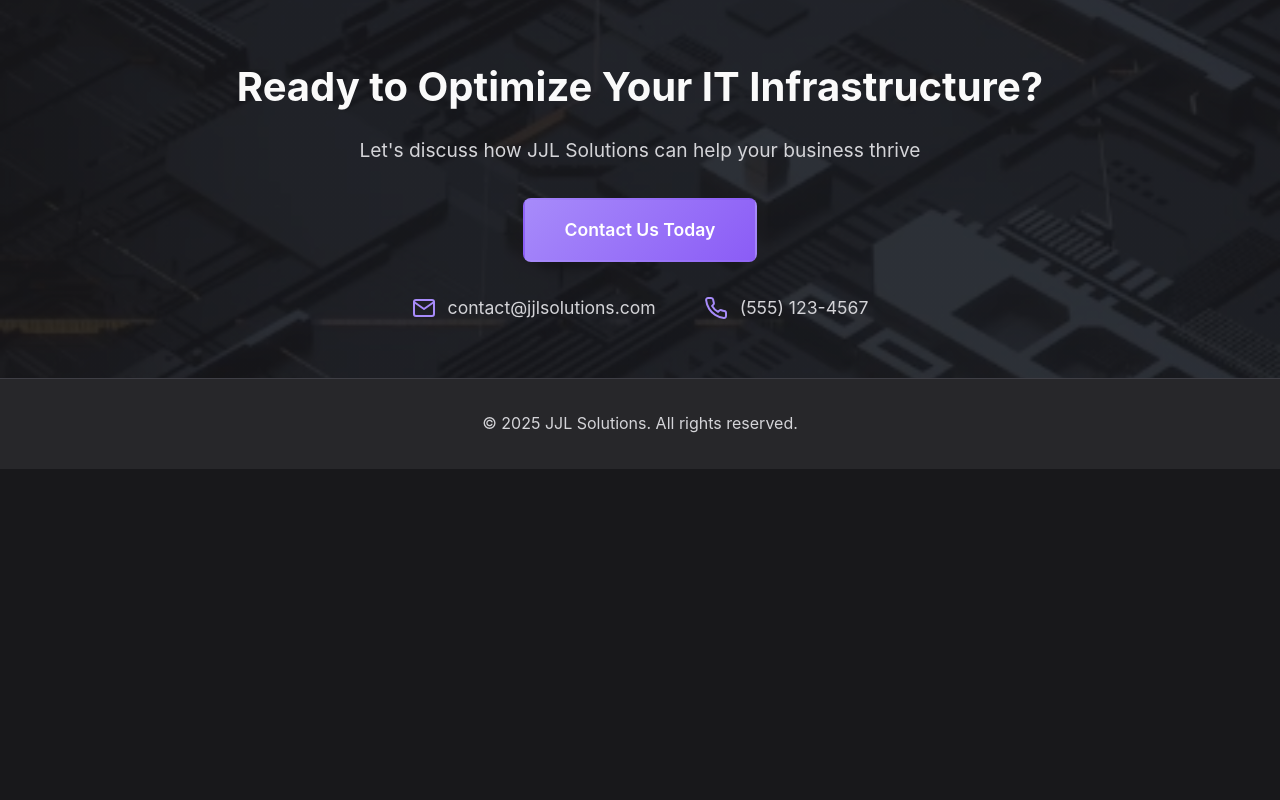
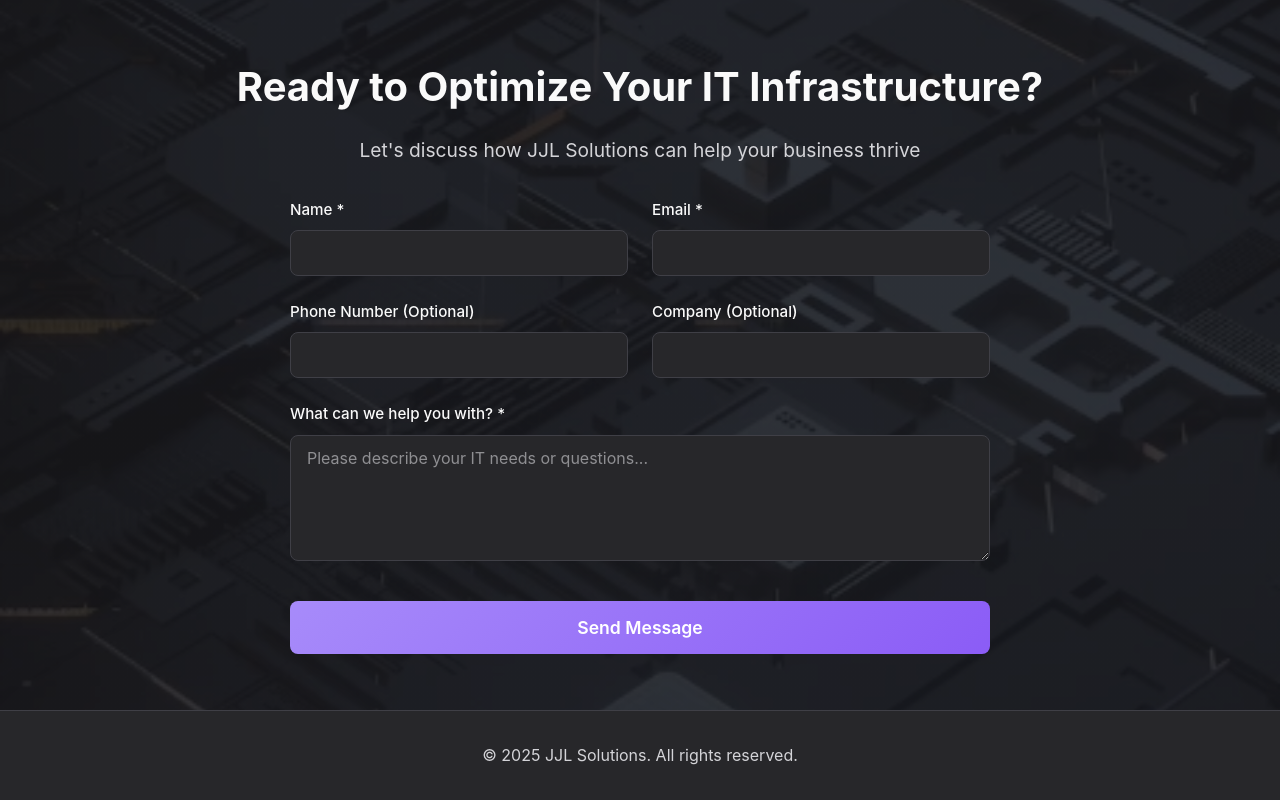
Before and after one commit to jjlsolutions-32626/jjlsolutions-website, a plain HTML site: page index.html in a window 1280 px wide. Shown: the part 2109-2909 px from the top of the page. Before the commit the page ends 2578 px from the top, so only its background shows below. Drawn offline with Linux system fonts and the light colour scheme.

Commit message:
Add files via upload

```diff
--- a/css/style.css
+++ b/css/style.css
@@ -353,53 +353,80 @@ nav {
     color: var(--text-secondary);
 }
 
-.contact-info {
-    display: flex;
-    justify-content: center;
-    gap: 3rem;
-    flex-wrap: wrap;
-    margin-top: 2rem;
+/* Contact Form */
+.contact-form {
+    max-width: 700px;
+    margin: 2rem auto 0;
+    text-align: left;
 }
 
-.contact-item {
-    display: flex;
-    align-items: center;
-    gap: 0.75rem;
-    font-size: 1.1rem;
-    color: var(--text-secondary);
+.form-row {
+    display: grid;
+    grid-template-columns: 1fr 1fr;
+    gap: 1.5rem;
+    margin-bottom: 1.5rem;
 }
 
-.contact-item a {
-    color: var(--text-secondary);
-    text-decoration: none;
-    transition: color 0.3s;
+.form-group {
+    display: flex;
+    flex-direction: column;
 }
 
-.contact-item a:hover,
-.contact-item a:focus {
-    color: var(--primary);
-    outline: none;
+.form-group.full-width {
+    margin-bottom: 1.5rem;
 }
 
-.contact-item a:focus-visible {
-    outline: 2px solid var(--primary);
-    outline-offset: 4px;
-    border-radius: 4px;
+.form-group label {
+    color: var(--text-primary);
+    font-weight: 500;
+    margin-bottom: 0.5rem;
+    font-size: 0.95rem;
 }
 
-.contact-item-icon {
-    width: 24px;
-    height: 24px;
+.form-group input,
+.form-group textarea {
+    background: var(--dark-card);
+    border: 1px solid var(--border);
+    border-radius: 8px;
+    padding: 0.75rem 1rem;
+    color: var(--text-primary);
+    font-size: 1rem;
+    font-family: inherit;
+    transition: all 0.3s;
 }
 
-.contact-item-icon svg {
+.form-group input:focus,
+.form-group textarea:focus {
+    outline: none;
+    border-color: var(--primary);
+    box-shadow: 0 0 0 3px rgba(167, 139, 250, 0.1);
+}
+
+.form-group textarea {
+    resize: vertical;
+    min-height: 120px;
+}
+
+.form-group input::placeholder,
+.form-group textarea::placeholder {
+    color: var(--text-secondary);
+    opacity: 0.6;
+}
+
+.submit-button {
     width: 100%;
-    height: 100%;
-    stroke: var(--primary);
-    fill: none;
-    stroke-width: 2;
-    stroke-linecap: round;
-    stroke-linejoin: round;
+    margin-top: 1rem;
+    cursor: pointer;
+    border: none;
+    font-family: inherit;
+}
+
+.submit-button:hover {
+    transform: translateY(-2px);
+}
+
+.hidden {
+    display: none;
 }
 
 /* Footer */
@@ -426,8 +453,8 @@ footer {
         grid-template-columns: 1fr;
     }
 
-    .contact-info {
-        flex-direction: column;
+    .form-row {
+        grid-template-columns: 1fr;
         gap: 1.5rem;
     }
 }
--- a/index.html
+++ b/index.html
@@ -213,27 +213,45 @@
             <div class="container">
                 <h2 id="contact-title">Ready to Optimize Your IT Infrastructure?</h2>
                 <p>Let's discuss how JJL Solutions can help your business thrive</p>
-                <a href="mailto:contact@jjlsolutions.com" class="cta-button">Contact Us Today</a>
 
-                <div class="contact-info">
-                    <div class="contact-item">
-                        <span class="contact-item-icon" role="img" aria-label="Email">
-                            <svg viewBox="0 0 24 24">
-                                <path d="M4 4h16c1.1 0 2 .9 2 2v12c0 1.1-.9 2-2 2H4c-1.1 0-2-.9-2-2V6c0-1.1.9-2 2-2z"></path>
-                                <polyline points="22,6 12,13 2,6"></polyline>
-                            </svg>
-                        </span>
-                        <a href="mailto:contact@jjlsolutions.com">contact@jjlsolutions.com</a>
+                <form class="contact-form" action="https://api.web3forms.com/submit" method="POST">
+                    <!-- Replace with your actual Access Key from web3forms.com -->
+                    <input type="hidden" name="access_key" value="YOUR_ACCESS_KEY_HERE">
+
+                    <!-- Honeypot for spam protection -->
+                    <input type="checkbox" name="botcheck" class="hidden" style="display: none;">
+
+                    <div class="form-row">
+                        <div class="form-group">
+                            <label for="name">Name *</label>
+                            <input type="text" id="name" name="name" required>
+                        </div>
+
+                        <div class="form-group">
+                            <label for="email">Email *</label>
+                            <input type="email" id="email" name="email" required>
+                        </div>
                     </div>
-                    <div class="contact-item">
-                        <span class="contact-item-icon" role="img" aria-label="Phone">
-                            <svg viewBox="0 0 24 24">
-                                <path d="M22 16.92v3a2 2 0 0 1-2.18 2 19.79 19.79 0 0 1-8.63-3.07 19.5 19.5 0 0 1-6-6 19.79 19.79 0 0 1-3.07-8.67A2 2 0 0 1 4.11 2h3a2 2 0 0 1 2 1.72 12.84 12.84 0 0 0 .7 2.81 2 2 0 0 1-.45 2.11L8.09 9.91a16 16 0 0 0 6 6l1.27-1.27a2 2 0 0 1 2.11-.45 12.84 12.84 0 0 0 2.81.7A2 2 0 0 1 22 16.92z"></path>
-                            </svg>
-                        </span>
-                        <a href="tel:+15551234567">(555) 123-4567</a>
+
+                    <div class="form-row">
+                        <div class="form-group">
+                            <label for="phone">Phone Number (Optional)</label>
+                            <input type="tel" id="phone" name="phone">
+                        </div>
+
+                        <div class="form-group">
+                            <label for="company">Company (Optional)</label>
+                            <input type="text" id="company" name="company">
+                        </div>
                     </div>
-                </div>
+
+                    <div class="form-group full-width">
+                        <label for="message">What can we help you with? *</label>
+                        <textarea id="message" name="message" rows="5" required placeholder="Please describe your IT needs or questions..."></textarea>
+                    </div>
+
+                    <button type="submit" class="cta-button submit-button">Send Message</button>
+                </form>
             </div>
         </section>
     </main>
```
Also changed, not shown: 1 other file.
